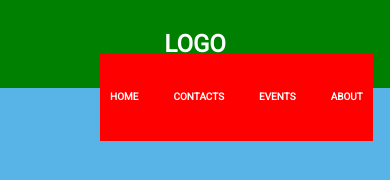
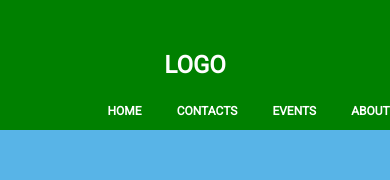
Before and after one commit to Bann-cpu/Parallax-Scrolling, a plain HTML site: page index.html in a window 390 px wide. Drawn offline with Linux system fonts and the light colour scheme.

Commit message:
responsive correction

```diff
--- a/style.css
+++ b/style.css
@@ -17,7 +17,7 @@ body {
     top: 0;
     left: 0;
     width: 100vw;
-    padding: 30px 100px;
+    padding: 30px 10px;
     background-color: red;
     display: flex;
     justify-content: space-between;
@@ -34,6 +34,7 @@ body {
 }
 
 #header ul {
+    position: relative;
     display: flex;
     justify-content: center;
     align-items: center;
@@ -48,9 +49,11 @@ body {
     justify-content: space-between;
     align-self: center;
     list-style: none;
+    position: relative;
 }
 
 #header ul li a {
+    position: relative;
     text-decoration: none;
     color: #fff;
     padding: 5px 10px;
@@ -60,16 +63,20 @@ body {
     #header {
         background-color: green;
         width: 100%;
+        height: 130px;
     }
     #header ul{
         position: absolute;
-        background-color: red;
         display: flex;
         flex-direction: row;
         justify-content: space-around;
         align-items: center;
-        top: 60%;
+        top: 35%;
+        left: 25%;
+        right: 25%;
         height: 100%;
+        font-weight: bold;
+        font-size: 12px;
     }
     #header .logo {
         width: 100%;
```
